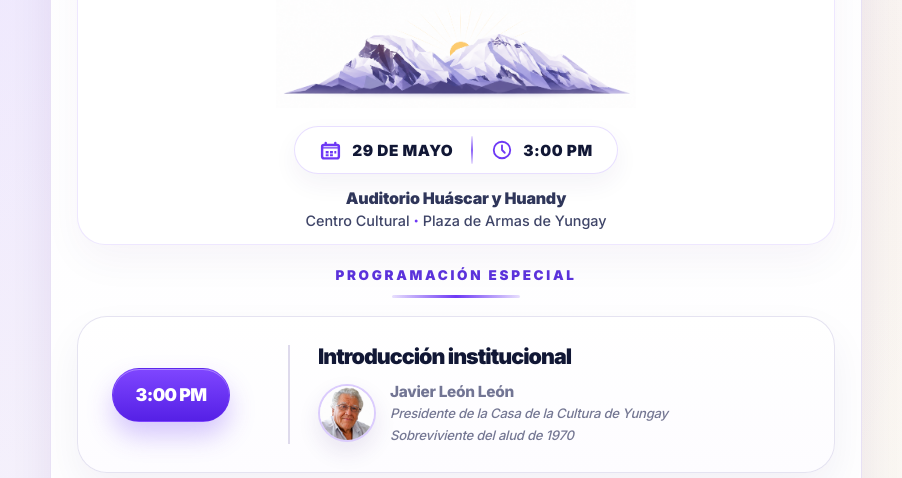
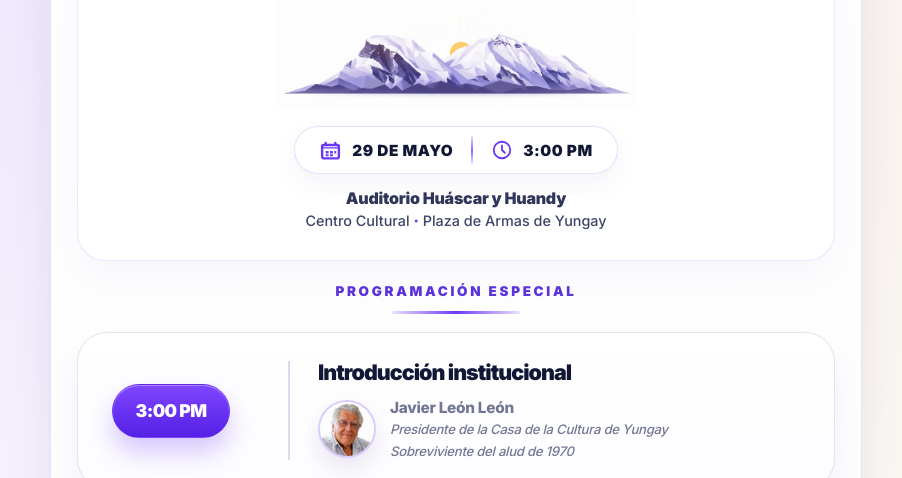
Before and after one commit to meverick-jeampiere/tickets-cordillera, a plain HTML site: page index.html in a window 1280 px wide. Shown: the part 322-800 px from the top of the page, without its empty margins (184-1086 px from the left). Drawn offline with Linux system fonts and the light colour scheme.

Commit message:
Update index.html

```diff
--- a/index.html
+++ b/index.html
@@ -129,7 +129,7 @@
     }
 
     .title-stage-card{
-      padding:34px 8px 14px;
+      padding:34px 8px 30px;
       margin-bottom:22px;
       border-radius:28px;
       position:relative;
```
